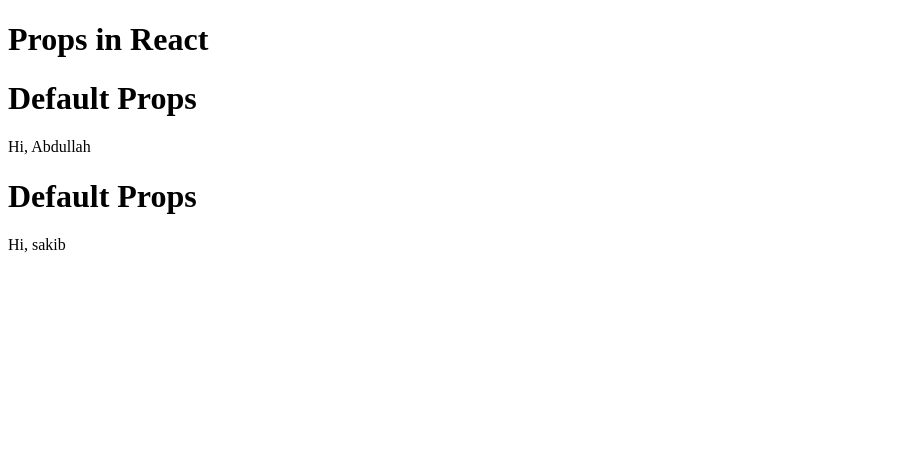
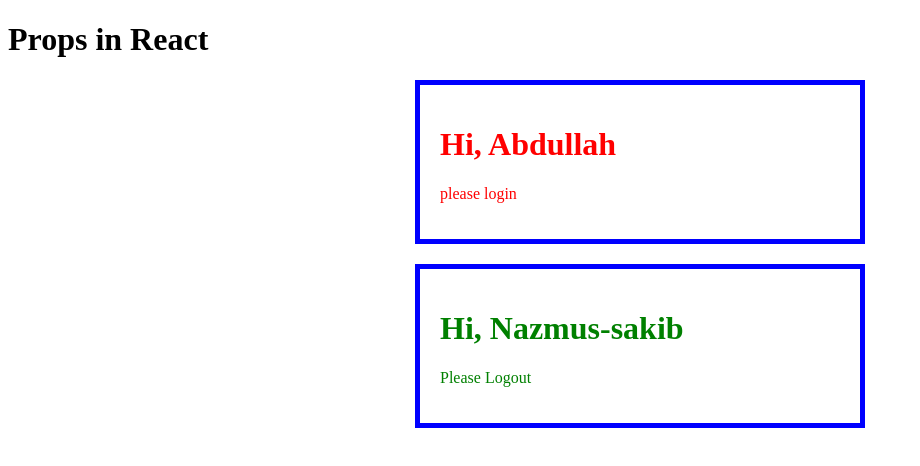
Before and after one commit to AbdullahRFA/React, a React (Vite) app in the folder my_react_app/: page / in a window 1280 px wide. Shown: the top 466 px of the page, without its empty margins (0-920 px from the left). Built offline with nearby package versions, Linux system fonts and the light colour scheme.

Commit message:
implement jsx passing and style passing through props

```diff
--- a/my_react_app/src/features/propes.jsx
+++ b/my_react_app/src/features/propes.jsx
@@ -1,11 +1,24 @@
 import DefaultProps from "./default_propes";
+import Wrapper from "./wrapper";
 
 function Propes() {
   return (
     <div>
       <h1>Props in React</h1>
-      <DefaultProps name="Abdullah" />
-      <DefaultProps name="sakib"/>
+      {/* <DefaultProps name="Abdullah" /> */}
+      {/* <DefaultProps name="sakib"/> */}
+      <Wrapper color="red">
+
+        <h1>Hi, Abdullah</h1>
+        <p>please login</p>
+
+
+      </Wrapper>
+
+      <Wrapper color="green">
+        <h1>Hi, Nazmus-sakib</h1>
+        <p style={{color:"green"}}>Please Logout</p>
+      </Wrapper>
     </div>
   );
 }
--- /dev/null
+++ b/my_react_app/src/features/wrapper.jsx
@@ -0,0 +1,12 @@
+function Wrapper({children,color="black"}) {
+    return(
+        <div style={{color:color, border:"5px solid blue", width:"400px",margin:"20px auto", padding:"20px"}}>
+            {/* <h1>Wrapper Component</h1>
+             <p>This is a wrapper component that can be used to wrap other components.</p>
+             <hr></hr> */}
+                {children}
+        </div>
+    )
+}
+
+export default Wrapper;
```
